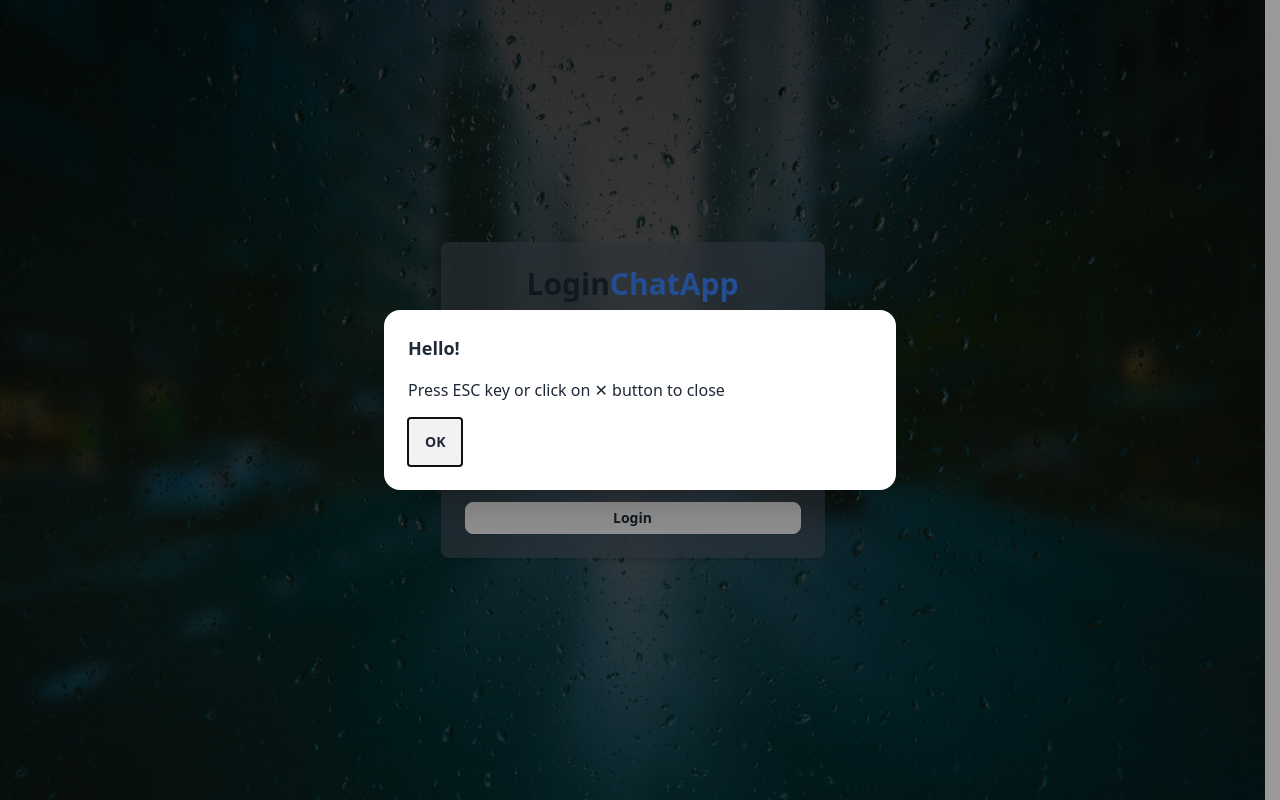
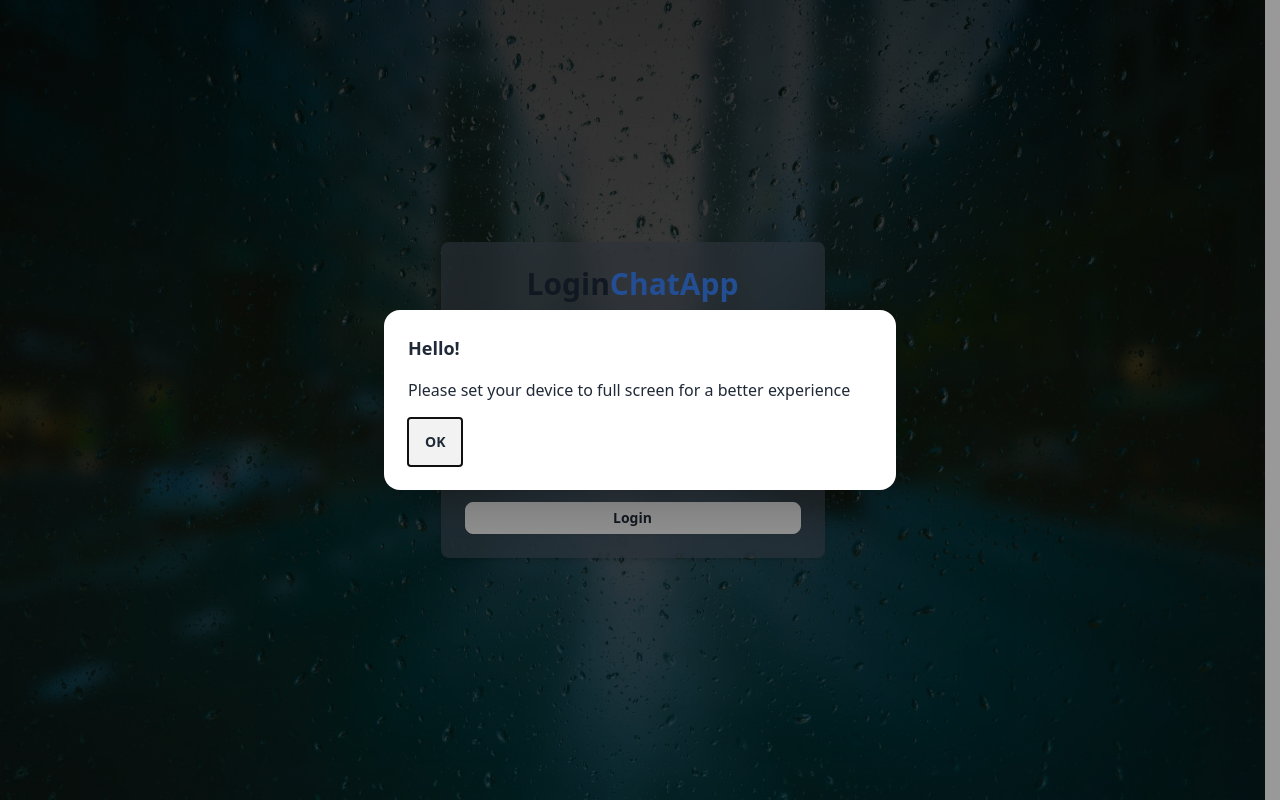
Before and after one commit to RaminMajidi/chat-room, a React (Vite) app in the folder frontend/: page /login in a window 1280 px wide. Built offline with nearby package versions, Linux system fonts and the light colour scheme.

Commit message:
[change] responsive and styles (frontend)

```diff
--- a/frontend/src/components/custom/Modal.jsx
+++ b/frontend/src/components/custom/Modal.jsx
@@ -1,7 +1,7 @@
 import React, { useEffect, useState } from 'react'
 
 const Modal = () => {
-    const [screen,SetScreen]= useState(false)
+    const [screen, SetScreen] = useState(false)
 
     useEffect(() => {
         document.getElementById('my_modal_3').showModal();
@@ -21,7 +21,9 @@ const Modal = () => {
                     {/* if there is a button in form, it will close the modal */}
                     {/* <button className="btn btn-sm btn-circle btn-ghost absolute right-2 top-2">✕</button> */}
                     <h3 className="font-bold text-lg">Hello!</h3>
-                    <p className="py-4">Press ESC key or click on ✕ button to close</p>
+                    <p className="py-4">
+                        Please set your device to full screen for a better experience
+                    </p>
                     <button className="">
                         <span
                             onClick={handlerFullScreen}
--- a/frontend/src/components/messages/Header.jsx
+++ b/frontend/src/components/messages/Header.jsx
@@ -2,7 +2,7 @@
 
 const MessagesHeader = ({ userName }) => {
     return (
-        <div className="bg-slate-700 px-4 py-2 mb-2 h-12">
+        <div className="bg-slate-700 px-4 py-2 mb-2 h-[8%] max-h-max">
             <span className="label-text text-white">TO :</span>{" "}
             <span className="text-gray-100 font-bold">
                 {userName}
--- a/frontend/src/components/messages/MessageContainer.jsx
+++ b/frontend/src/components/messages/MessageContainer.jsx
@@ -18,7 +18,7 @@ const MessageContainer = () => {
     }, [setSelectedConversation])
 
     return (
-        <div className="flex flex-col  w-full h-full">
+        <div className="flex flex-col justify-between w-full h-full ">
             {!selectedConversation ? (
                 <NoChatSelected/>
             ) : (
--- a/frontend/src/components/messages/MessageInput.jsx
+++ b/frontend/src/components/messages/MessageInput.jsx
@@ -15,7 +15,8 @@ const MessageInput = () => {
     }
 
     return (
-        <form className='px-4 mb-1 mt-2 h-12 ' onSubmit={submitHandler}>
+        <form className='flex justify-center items-center px-4 mb-1 mt-2 h-[8%] '
+            onSubmit={submitHandler}>
             <div className="w-full relative">
                 <input
                     type="text"
--- a/frontend/src/components/messages/Messages.jsx
+++ b/frontend/src/components/messages/Messages.jsx
@@ -17,7 +17,7 @@ const Messages = () => {
     }, [messages])
 
     return (
-        <div className='px-4 h-[75vh] flex-1 overflow-x-hidden overflow-y-auto'>
+        <div className='px-4 h-[80%] flex-1 overflow-x-hidden overflow-y-auto'>
             {!loading && messages.length > 0 && (
                 messages.map(message => (
                     <div key={message.createdAt} ref={lastMessageRef}>
--- a/frontend/src/components/sidebar/FullScreen.jsx
+++ b/frontend/src/components/sidebar/FullScreen.jsx
@@ -13,7 +13,7 @@ const FullScreen = () => {
 
 
   return (
-    <div className="mt-4" onClick={toggleFullScreen}>
+    <div className="mt-4" onClick={toggleFullScreen} title="Full Screen">
         <MdOutlineFullscreen className="w-6 h-6 text-white cursor-pointer"/>
     </div>
   )
--- a/frontend/src/pages/home/Home.jsx
+++ b/frontend/src/pages/home/Home.jsx
@@ -5,7 +5,7 @@ import MessageContainer from '../../components/messages/MessageContainer'
 const Home = () => {
   return (
     <div className=" bg-gray-600 bg-clip-padding backdrop-filter backdrop-blur-lg
-    bg-opacity-60 w-[95dvw] h-[90vh] md:max-w-4xl rounded-lg overflow-hidden
+    bg-opacity-60 w-[95dvw] h-[90dvh] md:max-w-4xl rounded-lg overflow-hidden
     flex flex-col md:flex-row">
       <Sidebar />
       <MessageContainer />
```
Also changed, not shown: frontend/src/utils/Handlers.js (deleted).
